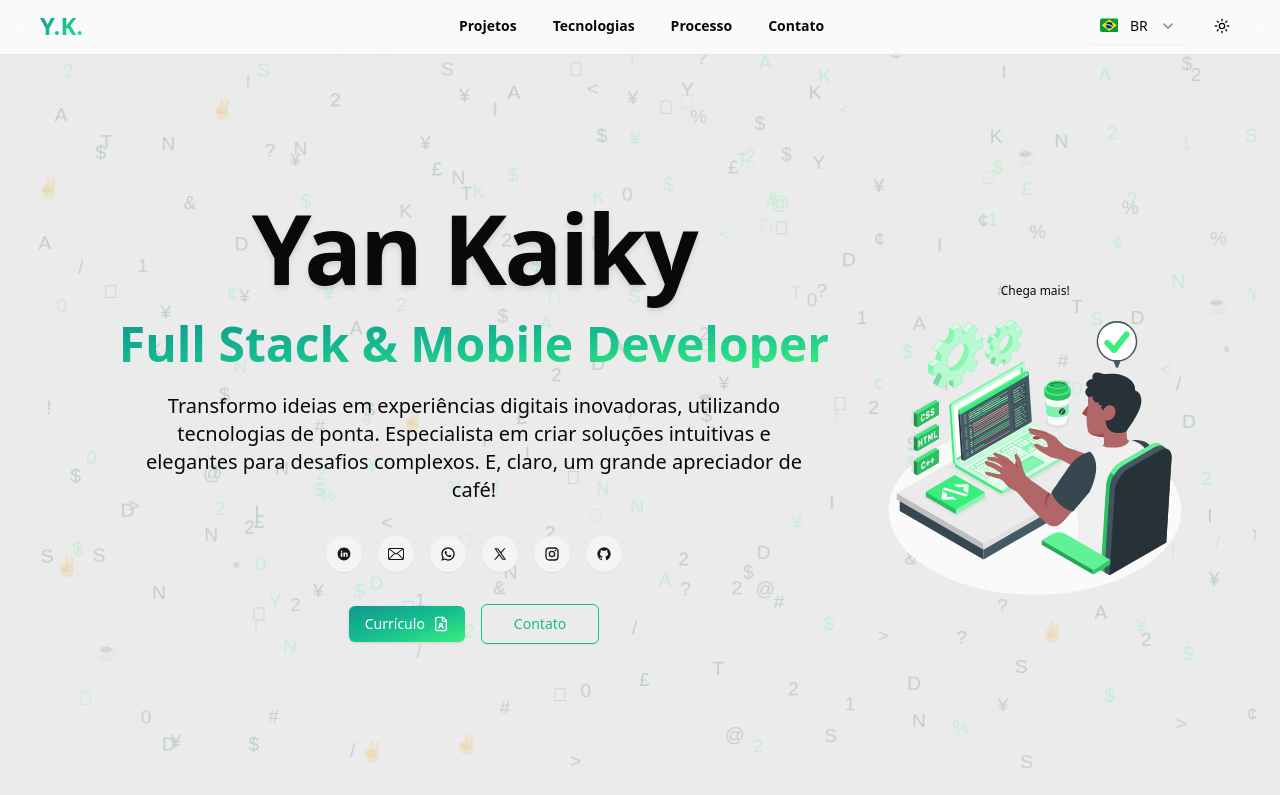
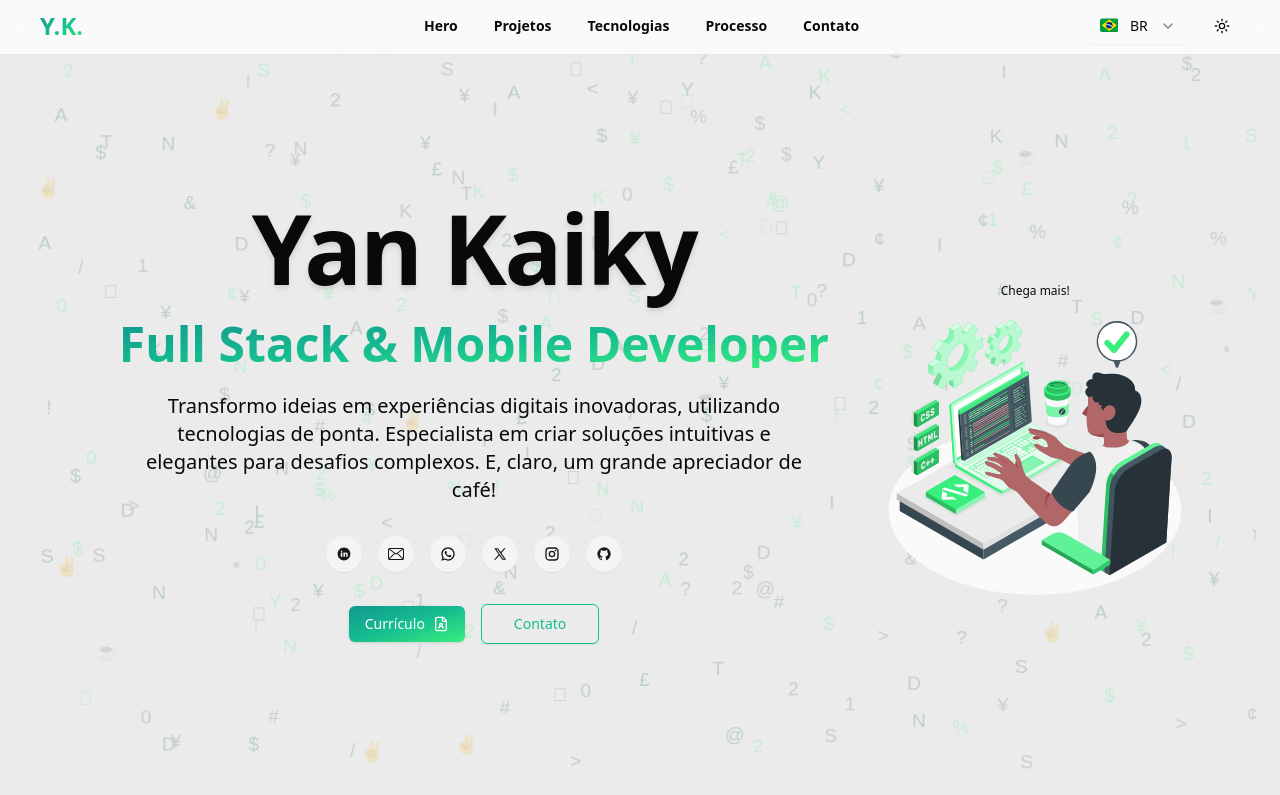
Before and after one commit to YanKaiky/portfolio-2.0, a Next.js app: page / in a window 1280 px wide. Shown: the part 33-828 px from the top of the page. Built offline with nearby package versions, Linux system fonts and the light colour scheme.

Commit message:
feat(PopoverMenu): close with click o link

```diff
--- a/messages/en.json
+++ b/messages/en.json
@@ -1,5 +1,6 @@
 {
   "navbar": {
+    "hero": "Hero",
     "projects": "Projects",
     "stack": "Stack",
     "process": "Process",
--- a/messages/pt-BR.json
+++ b/messages/pt-BR.json
@@ -1,5 +1,6 @@
 {
   "navbar": {
+    "hero": "Hero",
     "projects": "Projetos",
     "stack": "Tecnologias",
     "process": "Processo",
--- a/src/components/global/footer.tsx
+++ b/src/components/global/footer.tsx
@@ -7,11 +7,11 @@ export const Footer = () => {
   const t = useTranslations("footer");
 
   return (
-    <footer className="border-t">
+    <footer className="border-t bg-container-gradient h-20">
       <div className="flex items-center justify-center w-full shrink-0 md:justify-between py-2 px-4 md:px-10">
         <SocialMedias />
 
-        <p className="text-xs text-gray-500 dark:text-gray-400 md:mr-28">
+        <p className="text-xs md:mr-28 font-bold text-white">
           {`© ${new Date().getFullYear()} Yan Kaiky. ${t(
             "allRightsReserved"
           )}.`}
--- a/src/components/global/hero.tsx
+++ b/src/components/global/hero.tsx
@@ -92,7 +92,7 @@ export const Hero = () => {
               initial={{ opacity: 0, y: 20 }}
               whileInView={{ opacity: 1, y: 0 }}
               transition={{ duration: 0.8 }}
-              className="hidden md:inline-block"
+              className="hidden md:inline-block md:w-1/2 lg:w-full"
             >
               <p className="text-xs">{t("developer")}</p>
               <Image src="/developer.svg" alt="Hero" width={300} height={300} />
--- a/src/components/global/nav.link.tsx
+++ b/src/components/global/nav.link.tsx
@@ -3,13 +3,15 @@ import { FC, ReactNode } from "react";
 
 type INavLinkProps = {
   href: string;
+  onClick?: VoidFunction;
   children: ReactNode;
 };
 
-export const NavLink: FC<INavLinkProps> = ({ href, children }) => {
+export const NavLink: FC<INavLinkProps> = ({ children, href, onClick }) => {
   return (
     <Link
       href={href}
+      onClick={onClick}
       className="md:hover:text-green-500 md:font-bold transition-colors relative group"
     >
       {children}
--- a/src/components/global/navbar.tsx
+++ b/src/components/global/navbar.tsx
@@ -1,13 +1,19 @@
 "use client";
 
-import { NavLink, PopoverMenu, ThemeToggle, YanKaiky } from "@/components";
+import {
+  NavLink,
+  PopoverMenu,
+  ThemeToggle,
+  TranslateButton,
+  YanKaiky,
+} from "@/components";
 import { useTranslations } from "next-intl";
-import { TranslateButton } from "./translate";
 
 export const Navbar = () => {
   const t = useTranslations("navbar");
 
   const links = [
+    { label: t("hero"), href: "#hero" },
     { label: t("projects"), href: "#projects" },
     { label: t("stack"), href: "#stack" },
     { label: t("process"), href: "#process" },
@@ -19,8 +25,8 @@ export const Navbar = () => {
       <div className="px-4 md:px-10 flex h-14 items-center justify-between">
         <YanKaiky />
 
-        <nav className="hidden md:flex items-center space-x-9 text-sm font-medium md:ml-28">
-          <ul className="flex space-x-9">
+        <nav className="hidden md:flex items-center text-sm md:ml-28">
+          <ul className="flex md:space-x-5 lg:space-x-9">
             {links.map((link) => (
               <li key={link.label}>
                 <NavLink href={link.href}>{link.label}</NavLink>
--- a/src/components/global/popover.menu.tsx
+++ b/src/components/global/popover.menu.tsx
@@ -1,3 +1,5 @@
+"use client";
+
 import { Button, NavLink, ThemeToggle, TranslateButton } from "@/components";
 import {
   Popover,
@@ -6,13 +8,29 @@ import {
 } from "@radix-ui/react-popover";
 import { Menu } from "lucide-react";
 import { useTranslations } from "next-intl";
-import { FC } from "react";
+import { usePathname } from "next/navigation";
+import { useEffect, useState } from "react";
 
-export const PopoverMenu: FC = () => {
+export const PopoverMenu = () => {
   const t = useTranslations("navbar");
 
+  const [isOpen, setIsOpen] = useState(false);
+  const pathname = usePathname();
+
+  useEffect(() => {
+    setIsOpen(false);
+  }, [pathname]);
+
+  const links = [
+    { href: "#hero", label: t("hero") },
+    { href: "#projects", label: t("projects") },
+    { href: "#stack", label: t("stack") },
+    { href: "#process", label: t("process") },
+    { href: "#contact", label: t("contact") },
+  ];
+
   return (
-    <Popover>
+    <Popover open={isOpen} onOpenChange={setIsOpen}>
       <PopoverTrigger asChild>
         <Button variant="ghost" size="icon" className="md:hidden">
           <Menu className="w-6 h-6" />
@@ -25,10 +43,15 @@ export const PopoverMenu: FC = () => {
         className="md:hidden w-44 p-3 bg-white dark:bg-black/90 backdrop-blur-lg shadow-lg border border-white/10 rounded-lg"
       >
         <nav className="flex flex-col gap-y-2 text-sm font-medium">
-          <NavLink href="#projects">{t("projects")}</NavLink>
-          <NavLink href="#stack">{t("stack")}</NavLink>
-          <NavLink href="#process">{t("process")}</NavLink>
-          <NavLink href="#contact">{t("contact")}</NavLink>
+          {links.map((link) => (
+            <NavLink
+              key={link.label}
+              href={link.href}
+              onClick={() => setIsOpen(false)}
+            >
+              {link.label}
+            </NavLink>
+          ))}
 
           <div className="mt-2 flex gap-3">
             <TranslateButton />
--- a/src/components/global/social.media.button.tsx
+++ b/src/components/global/social.media.button.tsx
@@ -14,7 +14,7 @@ export const SocialMediaButton: FC<ISocialMediaButtonProps> = ({
   label,
 }) => {
   return (
-    <Link href={href} target="_blank" className="hover:text-[#11998e] dark:hover:text-[#38ef7d]">
+    <Link href={href} className="text-white" target="_blank">
       {label ? (
         <Button variant="secondary" size="icon" className="rounded-full">
           {icon}
--- a/src/components/global/yan.kaiky.tsx
+++ b/src/components/global/yan.kaiky.tsx
@@ -11,8 +11,8 @@ export const YanKaiky: FC<IYanKaikyProps> = ({ size = "md" }) => {
     <Link
       href="#hero"
       className={cn(
-        size === "sm" ? "text-xs" : "text-2xl",
-        "font-bold text-gradient"
+        size === "sm" ? "text-xs text-white" : "text-2xl text-gradient",
+        "font-bold"
       )}
     >
       Y.K.
```
